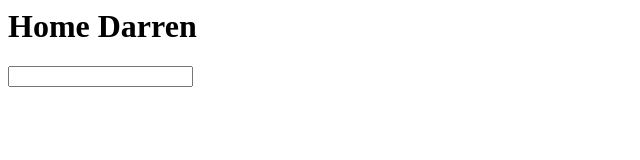
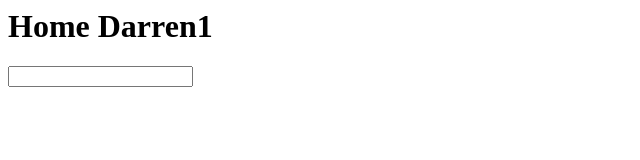
Before and after one commit to djlinkstrom/phonegap-workshop-master, a plain HTML site: page index.html in a window 1280 px wide. Shown: the full height of the page, 0-640 px from the left. Drawn offline with Linux system fonts and the light colour scheme.

Commit message:
changed some filed

```diff
--- a/index.html
+++ b/index.html
@@ -1,7 +1,7 @@
 <html>
 <body>
 
-<div class='header'><h1>Home Darren</h1></div>
+<div class='header'><h1>Home Darren1</h1></div>
 <div class='search-view'>
 <input class='search-key' type="text"/>
 <ul class='employee-list'></ul>
```
